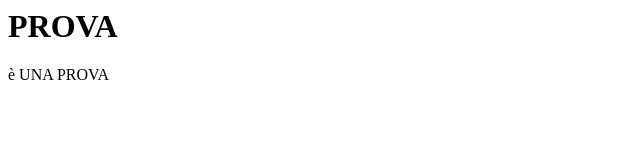
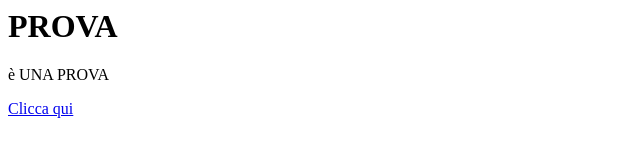
Before and after one commit to Zano76Site/Megasite, a plain HTML site: page main.html in a window 1280 px wide. Shown: the full height of the page, 0-640 px from the left. Drawn offline with Linux system fonts and the light colour scheme.

Commit message:
Update main.html

```diff
--- a/main.html
+++ b/main.html
@@ -2,5 +2,6 @@
 <BODY>
 <H1> PROVA </H1>
 <P> è UNA PROVA </P>
+<a href="page1.html"> Clicca qui </a>
 </BODY>
 </HTML>
```
